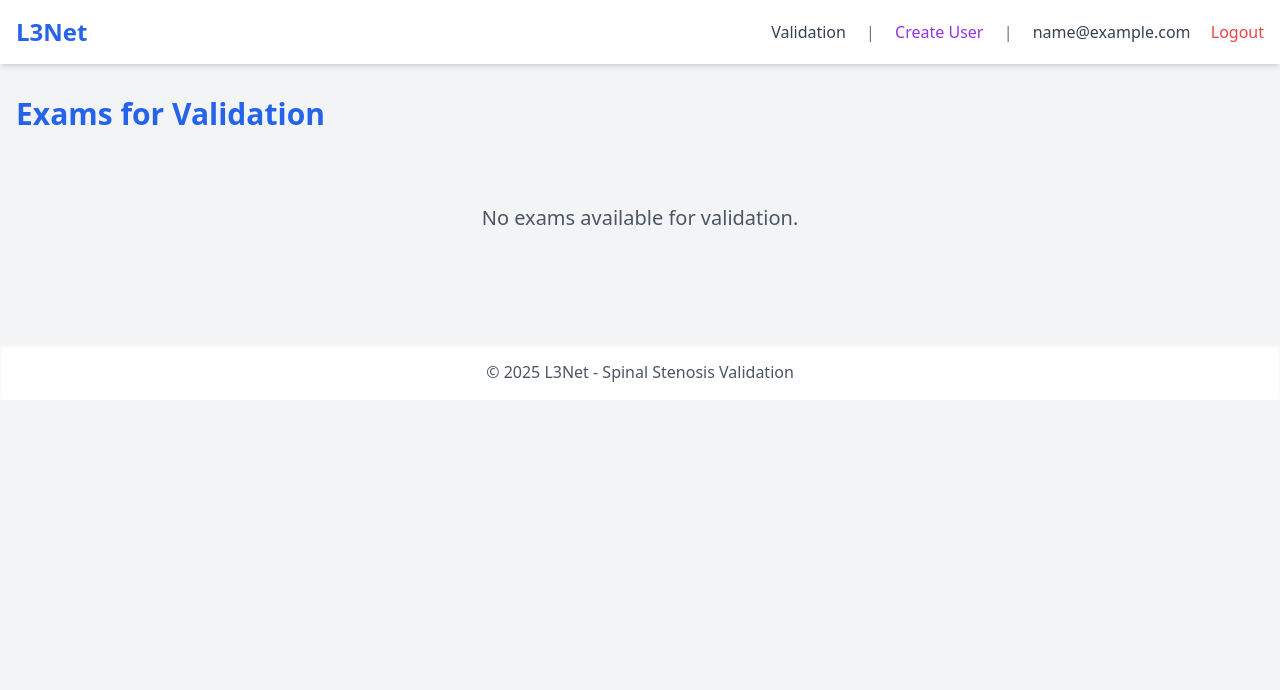
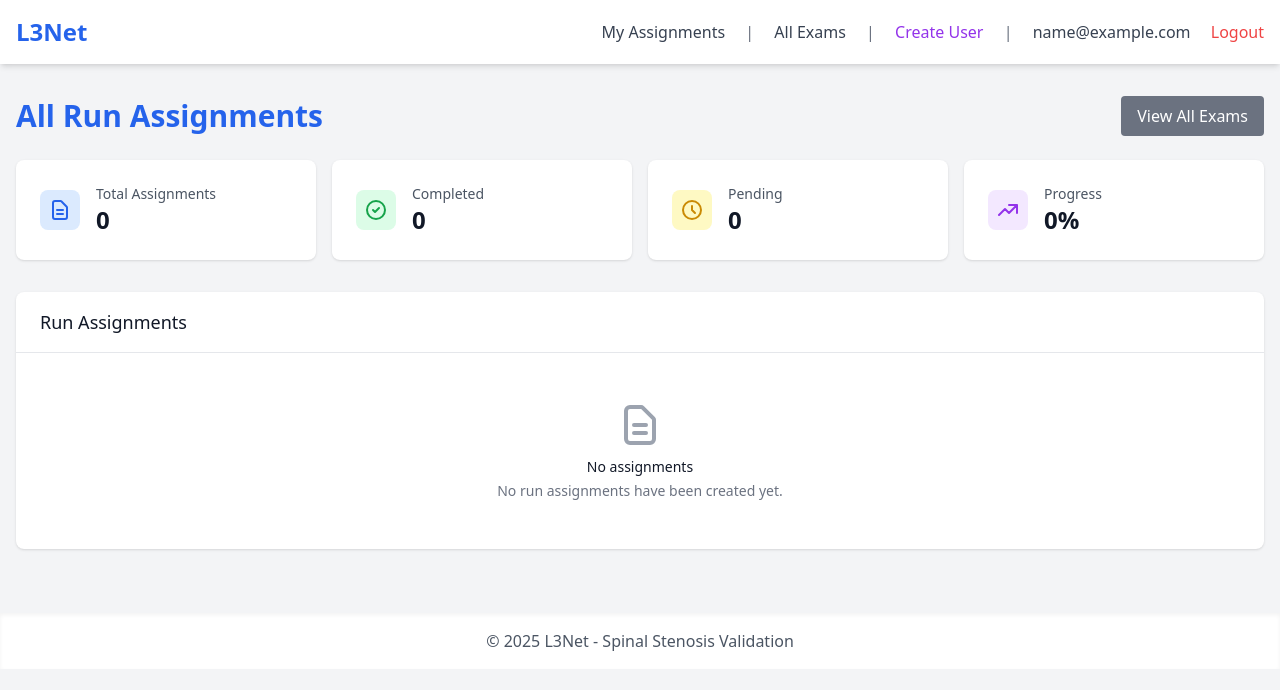
Before and after one commit to jacksonsieben/l3_net-web, a Django app: page /validation/ in a window 1280 px wide. Shown: the top 690 px of the page. Run offline with Django 5.2, Linux system fonts and the light colour scheme; the visitor is signed in with stand-in values (Sample User, id 1); data comes from the database, SQL or seed files in the repository; data that the repository does not hold is empty; some libraries are stand-ins or nearby versions.

Commit message:
feat(validation): Refactor validation system with run assignments and update views/templates

```diff
--- a/templates/base.html
+++ b/templates/base.html
@@ -22,11 +22,17 @@
           <div class="space-x-4">
             {% if user.is_authenticated %}
             <a
+              href="{% url 'validation:run_assignment_list' %}"
+              class="text-gray-700 hover:text-blue-600"
+              >My Assignments</a
+            >
+            {% if user.is_superuser %}
+            <span class="text-gray-500">|</span>
+            <a
               href="{% url 'validation:exam_list' %}"
               class="text-gray-700 hover:text-blue-600"
-              >Validation</a
+              >All Exams</a
             >
-            {% if user.is_superuser %}
             <span class="text-gray-500">|</span>
             <a
               href="{% url 'users:register' %}"
--- a/templates/validation/exam_list.html
+++ b/templates/validation/exam_list.html
@@ -1,6 +1,12 @@
-{% extends "base.html" %} {% block content %}
+{% extends "base.html" %}
+
+{% block content %}
 <div class="container mx-auto px-4 py-8">
-  <h1 class="text-3xl font-bold text-blue-600 mb-6">Exams for Validation</h1>
+  {% if is_superuser %}
+    <h1 class="text-3xl font-bold text-blue-600 mb-6">All Exams (Admin View)</h1>
+  {% else %}
+    <h1 class="text-3xl font-bold text-blue-600 mb-6">Assigned Exams for Validation</h1>
+  {% endif %}
 
   <div class="grid grid-cols-1 md:grid-cols-2 lg:grid-cols-3 gap-6">
     {% for exam in exams %}
@@ -11,20 +17,89 @@
         <h2 class="text-xl font-semibold mb-2">
           Exam ID: {{ exam.external_id }}
         </h2>
-        <p class="text-gray-600 mb-4">
+        <p class="text-gray-600 mb-2">
           Created: {{ exam.created_at|date:"F j, Y" }}
         </p>
+
+        {% for exam_id, assignment_info in exam_assignments.items %}
+          {% if exam_id == exam.id %}
+            <div class="mb-4 p-3 bg-gray-50 rounded">
+              {% if is_superuser and assignment_info.all_users %}
+                <p class="text-sm text-gray-700">
+                  <strong>Total Assignments:</strong> {{ assignment_info.total_assignments }}
+                </p>
+                <p class="text-sm text-gray-700">
+                  <strong>Completed:</strong> {{ assignment_info.completed_assignments }}/{{ assignment_info.total_assignments }}
+                </p>
+                {% if assignment_info.assignments %}
+                  <div class="mt-2">
+                    <p class="text-xs text-gray-600 mb-1">Assigned users:</p>
+                    {% for assignment in assignment_info.assignments %}
+                      <span class="inline-block px-2 py-1 bg-blue-100 text-blue-800 text-xs rounded mr-1 mb-1">
+                        {{ assignment.user.email }}
+                        {% if assignment.is_completed %}✓{% else %}⏳{% endif %}
+                      </span>
+                    {% endfor %}
+                  </div>
+                {% endif %}
+              {% else %}
+                <p class="text-sm text-gray-700">
+                  <strong>Your Assignments:</strong> {{ assignment_info.total_assignments }}
+                </p>
+                <p class="text-sm text-gray-700">
+                  <strong>Completed:</strong> {{ assignment_info.completed_assignments }}/{{ assignment_info.total_assignments }}
+                </p>
+              {% endif %}
+
+              {% if assignment_info.completed_assignments == assignment_info.total_assignments and assignment_info.total_assignments > 0 %}
+                <span class="inline-block mt-1 px-2 py-1 bg-green-100 text-green-800 text-xs rounded">
+                  ✓ All Validated
+                </span>
+              {% else %}
+                <span class="inline-block mt-1 px-2 py-1 bg-yellow-100 text-yellow-800 text-xs rounded">
+                  ⏳ Pending
+                </span>
+              {% endif %}
+            </div>
+          {% endif %}
+        {% endfor %}
+
         <a
           href="{% url 'validation:exam_detail' exam.id %}"
           class="inline-block bg-blue-500 text-white px-4 py-2 rounded hover:bg-blue-600 transition-colors"
         >
-          View & Validate
+          {% if is_superuser %}View Details{% else %}View & Validate{% endif %}
         </a>
       </div>
     </div>
     {% empty %}
     <div class="col-span-3 text-center py-12">
-      <p class="text-xl text-gray-600">No exams available for validation.</p>
+      <div class="bg-yellow-50 border-l-4 border-yellow-400 p-4 rounded">
+        <div class="flex">
+          <div class="flex-shrink-0">
+            <svg class="h-5 w-5 text-yellow-400" viewBox="0 0 20 20" fill="currentColor">
+              <path fill-rule="evenodd" d="M8.257 3.099c.765-1.36 2.722-1.36 3.486 0l5.58 9.92c.75 1.334-.213 2.98-1.742 2.98H4.42c-1.53 0-2.493-1.646-1.743-2.98l5.58-9.92zM11 13a1 1 0 11-2 0 1 1 0 012 0zm-1-8a1 1 0 00-1 1v3a1 1 0 002 0V6a1 1 0 00-1-1z" clip-rule="evenodd" />
+            </svg>
+          </div>
+          <div class="ml-3">
+            {% if is_superuser %}
+              <p class="text-sm text-yellow-700">
+                <strong>No exams found in the system.</strong>
+              </p>
+              <p class="text-sm text-yellow-600 mt-1">
+                Create some exams and run assignments to get started.
+              </p>
+            {% else %}
+              <p class="text-sm text-yellow-700">
+                <strong>No exams assigned for validation.</strong>
+              </p>
+              <p class="text-sm text-yellow-600 mt-1">
+                Contact your administrator to get exam assignments.
+              </p>
+            {% endif %}
+          </div>
+        </div>
+      </div>
     </div>
     {% endfor %}
   </div>
--- /dev/null
+++ b/templates/validation/run_assignment_list.html
@@ -0,0 +1,205 @@
+{% extends "base.html" %}
+
+{% block title %}My Assigned Runs - L3Net Validation{% endblock %}
+
+{% block content %}
+<div class="container mx-auto px-4 py-8">
+  <div class="flex justify-between items-center mb-6">
+    <h1 class="text-3xl font-bold text-blue-600">
+      {% if showing_all_users %}
+        All Run Assignments
+      {% else %}
+        My Assigned Runs
+      {% endif %}
+    </h1>
+
+    {% if user.is_superuser %}
+    <div class="flex gap-2">
+      <a href="{% url 'validation:exam_list' %}"
+         class="bg-gray-500 hover:bg-gray-600 text-white font-medium py-2 px-4 rounded transition">
+        View All Exams
+      </a>
+    </div>
+    {% endif %}
+  </div>
+
+  <!-- Statistics Summary -->
+  <div class="grid grid-cols-1 md:grid-cols-4 gap-4 mb-8">
+    <div class="bg-white rounded-lg shadow p-6">
+      <div class="flex items-center">
+        <div class="p-2 bg-blue-100 rounded-lg">
+          <svg class="w-6 h-6 text-blue-600" fill="none" stroke="currentColor" viewBox="0 0 24 24">
+            <path stroke-linecap="round" stroke-linejoin="round" stroke-width="2" d="M9 12h6m-6 4h6m2 5H7a2 2 0 01-2-2V5a2 2 0 012-2h5.586a1 1 0 01.707.293l5.414 5.414a1 1 0 01.293.707V19a2 2 0 01-2 2z"></path>
+          </svg>
+        </div>
+        <div class="ml-4">
+          <p class="text-sm font-medium text-gray-600">Total Assignments</p>
+          <p class="text-2xl font-bold text-gray-900">{{ total_assignments }}</p>
+        </div>
+      </div>
+    </div>
+
+    <div class="bg-white rounded-lg shadow p-6">
+      <div class="flex items-center">
+        <div class="p-2 bg-green-100 rounded-lg">
+          <svg class="w-6 h-6 text-green-600" fill="none" stroke="currentColor" viewBox="0 0 24 24">
+            <path stroke-linecap="round" stroke-linejoin="round" stroke-width="2" d="M9 12l2 2 4-4m6 2a9 9 0 11-18 0 9 9 0 0118 0z"></path>
+          </svg>
+        </div>
+        <div class="ml-4">
+          <p class="text-sm font-medium text-gray-600">Completed</p>
+          <p class="text-2xl font-bold text-gray-900">{{ completed_assignments }}</p>
+        </div>
+      </div>
+    </div>
+
+    <div class="bg-white rounded-lg shadow p-6">
+      <div class="flex items-center">
+        <div class="p-2 bg-yellow-100 rounded-lg">
+          <svg class="w-6 h-6 text-yellow-600" fill="none" stroke="currentColor" viewBox="0 0 24 24">
+            <path stroke-linecap="round" stroke-linejoin="round" stroke-width="2" d="M12 8v4l3 3m6-3a9 9 0 11-18 0 9 9 0 0118 0z"></path>
+          </svg>
+        </div>
+        <div class="ml-4">
+          <p class="text-sm font-medium text-gray-600">Pending</p>
+          <p class="text-2xl font-bold text-gray-900">{{ pending_assignments }}</p>
+        </div>
+      </div>
+    </div>
+
+    <div class="bg-white rounded-lg shadow p-6">
+      <div class="flex items-center">
+        <div class="p-2 bg-purple-100 rounded-lg">
+          <svg class="w-6 h-6 text-purple-600" fill="none" stroke="currentColor" viewBox="0 0 24 24">
+            <path stroke-linecap="round" stroke-linejoin="round" stroke-width="2" d="M13 7h8m0 0v8m0-8l-8 8-4-4-6 6"></path>
+          </svg>
+        </div>
+        <div class="ml-4">
+          <p class="text-sm font-medium text-gray-600">Progress</p>
+          <p class="text-2xl font-bold text-gray-900">{{ completion_percentage }}%</p>
+        </div>
+      </div>
+    </div>
+  </div>
+
+  <!-- Progress Bar -->
+  {% if total_assignments > 0 %}
+  <div class="bg-white rounded-lg shadow p-6 mb-6">
+    <h3 class="text-lg font-medium text-gray-900 mb-3">Overall Progress</h3>
+    <div class="w-full bg-gray-200 rounded-full h-3">
+      <div class="bg-blue-600 h-3 rounded-full transition-all duration-300" style="width: {{ completion_percentage }}%"></div>
+    </div>
+    <p class="text-sm text-gray-600 mt-2">{{ completed_assignments }} of {{ total_assignments }} assignments completed</p>
+  </div>
+  {% endif %}
+
+  <!-- Assignments List -->
+  <div class="bg-white rounded-lg shadow">
+    <div class="px-6 py-4 border-b border-gray-200">
+      <h3 class="text-lg font-medium text-gray-900">Run Assignments</h3>
+    </div>
+
+    {% if assignments %}
+    <div class="divide-y divide-gray-200">
+      {% for assignment in assignments %}
+      <div class="p-6 hover:bg-gray-50 transition-colors">
+        <div class="flex items-center justify-between">
+          <div class="flex-1">
+            <div class="flex items-center space-x-4">
+              <div class="flex-shrink-0">
+                {% if assignment.is_completed %}
+                  <div class="w-8 h-8 bg-green-100 rounded-full flex items-center justify-center">
+                    <svg class="w-5 h-5 text-green-600" fill="none" stroke="currentColor" viewBox="0 0 24 24">
+                      <path stroke-linecap="round" stroke-linejoin="round" stroke-width="2" d="M5 13l4 4L19 7"></path>
+                    </svg>
+                  </div>
+                {% else %}
+                  <div class="w-8 h-8 bg-yellow-100 rounded-full flex items-center justify-center">
+                    <svg class="w-5 h-5 text-yellow-600" fill="none" stroke="currentColor" viewBox="0 0 24 24">
+                      <path stroke-linecap="round" stroke-linejoin="round" stroke-width="2" d="M12 8v4l3 3m6-3a9 9 0 11-18 0 9 9 0 0118 0z"></path>
+                    </svg>
+                  </div>
+                {% endif %}
+              </div>
+
+              <div class="flex-1 min-w-0">
+                <div class="flex items-center space-x-2">
+                  <h4 class="text-lg font-medium text-gray-900">
+                    Exam: {{ assignment.run.exam_id.external_id }}
+                  </h4>
+                  {% if assignment.is_completed %}
+                    <span class="inline-flex items-center px-2.5 py-0.5 rounded-full text-xs font-medium bg-green-100 text-green-800">
+                      Completed
+                    </span>
+                  {% else %}
+                    <span class="inline-flex items-center px-2.5 py-0.5 rounded-full text-xs font-medium bg-yellow-100 text-yellow-800">
+                      Pending
+                    </span>
+                  {% endif %}
+                </div>
+
+                <div class="mt-1 flex items-center space-x-4 text-sm text-gray-500">
+                  <span>Run ID: {{ assignment.run.id }}</span>
+                  <span>•</span>
+                  <span>Assigned: {{ assignment.assigned_at|date:"M j, Y" }}</span>
+                  {% if showing_all_users %}
+                    <span>•</span>
+                    <span>User: {{ assignment.user.email }}</span>
+                  {% endif %}
+                  {% if assignment.assigned_by %}
+                    <span>•</span>
+                    <span>By: {{ assignment.assigned_by.email }}</span>
+                  {% endif %}
+                </div>
+
+                {% if assignment.notes %}
+                <p class="mt-2 text-sm text-gray-600">{{ assignment.notes }}</p>
+                {% endif %}
+
+                {% if assignment.completed_at %}
+                <p class="mt-1 text-sm text-green-600">
+                  <svg class="inline w-4 h-4 mr-1" fill="none" stroke="currentColor" viewBox="0 0 24 24">
+                    <path stroke-linecap="round" stroke-linejoin="round" stroke-width="2" d="M5 13l4 4L19 7"></path>
+                  </svg>
+                  Completed on {{ assignment.completed_at|date:"M j, Y \a\t H:i" }}
+                </p>
+                {% endif %}
+              </div>
+            </div>
+          </div>
+
+          <div class="flex-shrink-0 ml-4">
+            <a href="{% url 'validation:exam_detail' assignment.run.exam_id.id %}"
+               class="inline-flex items-center px-4 py-2 border border-transparent text-sm font-medium rounded-md text-white bg-blue-600 hover:bg-blue-700 focus:outline-none focus:ring-2 focus:ring-offset-2 focus:ring-blue-500 transition-colors">
+              {% if assignment.is_completed %}
+                Review
+              {% else %}
+                Start Validation
+              {% endif %}
+              <svg class="ml-2 -mr-1 w-4 h-4" fill="none" stroke="currentColor" viewBox="0 0 24 24">
+                <path stroke-linecap="round" stroke-linejoin="round" stroke-width="2" d="M9 5l7 7-7 7"></path>
+              </svg>
+            </a>
+          </div>
+        </div>
+      </div>
+      {% endfor %}
+    </div>
+    {% else %}
+    <div class="p-12 text-center">
+      <svg class="mx-auto h-12 w-12 text-gray-400" fill="none" stroke="currentColor" viewBox="0 0 24 24">
+        <path stroke-linecap="round" stroke-linejoin="round" stroke-width="2" d="M9 12h6m-6 4h6m2 5H7a2 2 0 01-2-2V5a2 2 0 012-2h5.586a1 1 0 01.707.293l5.414 5.414a1 1 0 01.293.707V19a2 2 0 01-2 2z"></path>
+      </svg>
+      <h3 class="mt-2 text-sm font-medium text-gray-900">No assignments</h3>
+      <p class="mt-1 text-sm text-gray-500">
+        {% if showing_all_users %}
+          No run assignments have been created yet.
+        {% else %}
+          You don't have any run assignments yet. Contact your administrator.
+        {% endif %}
+      </p>
+    </div>
+    {% endif %}
+  </div>
+</div>
+{% endblock %}
--- a/validation/models/__init__.py
+++ b/validation/models/__init__.py
@@ -6,3 +6,4 @@ from .model_version import ModelVersion
 from .run import Run
 from .exam import Exam
 from .validation import Validation
+from .run_assignment import RunAssignment
--- a/validation/urls.py
+++ b/validation/urls.py
@@ -4,7 +4,8 @@ from . import views
 app_name = 'validation'
 
 urlpatterns = [
-    path('', views.ExamListView.as_view(), name='exam_list'),
-    path('<int:pk>/', views.ExamDetailView.as_view(), name='exam_detail'),
+    path('', views.RunAssignmentListView.as_view(), name='run_assignment_list'),
+    path('exams/', views.ExamListView.as_view(), name='exam_list'),
+    path('exams/<int:pk>/', views.ExamDetailView.as_view(), name='exam_detail'),
     path('api/exam/<int:pk>/', views.get_exam_data, name='get_exam_data'),
 ]
--- a/validation/views.py
+++ b/validation/views.py
@@ -1,7 +1,8 @@
 from django.shortcuts import render, get_object_or_404
 from django.views.generic import ListView, DetailView
 from django.contrib.auth.mixins import LoginRequiredMixin
-from django.http import JsonResponse
+from django.http import JsonResponse, Http404
+from django.contrib import messages
 
 from .models.exam import Exam
 from .models.run import Run
@@ -9,17 +10,109 @@ from .models.polygon import Polygon
 from .models.pred_severity import PredSeverity
 from .models.pred_vertebra import PredVertebra
 from .models.model_version import ModelVersion
+from .models.run_assignment import RunAssignment
 
 # Create your views here.
+class RunAssignmentListView(LoginRequiredMixin, ListView):
+    """View to display a list of all run assignments for the current user."""
+    model = RunAssignment
+    template_name = 'validation/run_assignment_list.html'
+    context_object_name = 'assignments'
+    login_url = '/users/login/'
+
+    def get_queryset(self):
+        if self.request.user.is_superuser:
+            # Superusers can see all assignments
+            return RunAssignment.objects.all().select_related(
+                'run__exam_id', 'user', 'assigned_by'
+            ).order_by('-assigned_at')
+        else:
+            # Regular users only see their own assignments
+            return RunAssignment.objects.filter(
+                user=self.request.user
+            ).select_related(
+                'run__exam_id', 'assigned_by'
+            ).order_by('-assigned_at')
+
+    def get_context_data(self, **kwargs):
+        context = super().get_context_data(**kwargs)
+
+        # Add statistics for the current user (or all users if superuser)
+        if self.request.user.is_superuser:
+            total_assignments = RunAssignment.objects.count()
+            completed_assignments = RunAssignment.objects.filter(is_completed=True).count()
+            context['showing_all_users'] = True
+        else:
+            total_assignments = RunAssignment.objects.filter(user=self.request.user).count()
+            completed_assignments = RunAssignment.objects.filter(
+                user=self.request.user,
+                is_completed=True
+            ).count()
+            context['showing_all_users'] = False
+
+        context['total_assignments'] = total_assignments
+        context['completed_assignments'] = completed_assignments
+        context['pending_assignments'] = total_assignments - completed_assignments
+
+        if total_assignments > 0:
+            context['completion_percentage'] = round((completed_assignments / total_assignments) * 100, 1)
+        else:
+            context['completion_percentage'] = 0
+
+        return context
+
 class ExamListView(LoginRequiredMixin, ListView):
-    """View to display a list of all exams for validation."""
+    """View to display a list of exams for validation based on user permissions."""
     model = Exam
     template_name = 'validation/exam_list.html'
     context_object_name = 'exams'
     login_url = '/users/login/'
 
     def get_queryset(self):
-        return Exam.objects.all().order_by('-created_at')
+        # Superusers can see all exams
+        if self.request.user.is_superuser:
+            return Exam.objects.all().order_by('-created_at')
+
+        # Regular users only see exams that have runs assigned to them
+        assigned_runs = RunAssignment.objects.filter(user=self.request.user).select_related('run__exam_id')
+        exam_ids = [assignment.run.exam_id.id for assignment in assigned_runs]
+        return Exam.objects.filter(id__in=exam_ids).order_by('-created_at')
+
+    def get_context_data(self, **kwargs):
+        context = super().get_context_data(**kwargs)
+
+        # Add assignment information for each exam
+        exam_assignments = {}
+        for exam in context['exams']:
+            if self.request.user.is_superuser:
+                # For superusers, show all assignments for this exam
+                assignments = RunAssignment.objects.filter(
+                    run__exam_id=exam
+                ).select_related('run', 'user')
+
+                exam_assignments[exam.id] = {
+                    'assignments': assignments,
+                    'total_assignments': assignments.count(),
+                    'completed_assignments': assignments.filter(is_completed=True).count(),
+                    'all_users': True,  # Flag to indicate this shows all users
+                }
+            else:
+                # For regular users, show only their assignments
+                assignments = RunAssignment.objects.filter(
+                    user=self.request.user,
+                    run__exam_id=exam
+                ).select_related('run')
+
+                exam_assignments[exam.id] = {
+                    'assignments': assignments,
+                    'total_assignments': assignments.count(),
+                    'completed_assignments': assignments.filter(is_completed=True).count(),
+                    'all_users': False,
+                }
+
+        context['exam_assignments'] = exam_assignments
+        context['is_superuser'] = self.request.user.is_superuser
+        return context
 
 class ExamDetailView(LoginRequiredMixin, DetailView):
     """View to display an individual exam with its predictions for validation."""
@@ -28,18 +121,76 @@ class ExamDetailView(LoginRequiredMixin, DetailView):
     context_object_name = 'exam'
     login_url = '/users/login/'
 
+    def get_object(self, queryset=None):
+        """Override to check if user has access to this exam through run assignments."""
+        exam = super().get_object(queryset)
+
+        # Superusers can access any exam
+        if self.request.user.is_superuser:
+            return exam
+
+        # Check if user has any run assignments for this exam
+        has_assignment = RunAssignment.objects.filter(
+            user=self.request.user,
+            run__exam_id=exam
+        ).exists()
+
+        if not has_assignment:
+            raise Http404("You don't have permission to validate this exam.")
+
+        return exam
+
     def get_context_data(self, **kwargs):
         context = super().get_context_data(**kwargs)
-        # Get the latest run for this exam
-        run = Run.objects.filter(exam_id=self.object).order_by('-run_date').first()
 
-        if run:
-            # Get vertebra predictions for this run
-            vertebrae = PredSeverity.objects.filter(run_id=run)
+        # Get runs assigned to this user for this exam
+        user_assignments = RunAssignment.objects.filter(
+            user=self.request.user,
+            run__exam_id=self.object
+        ).select_related('run').order_by('-run__run_date')
 
-            # Get severity predictions
+        # For superusers, if they don't have assignments, get the latest run
+        if self.request.user.is_superuser and not user_assignments.exists():
+            latest_run = Run.objects.filter(exam_id=self.object).order_by('-run_date').first()
+            if latest_run:
+                # Create a mock assignment context for display
+                class MockAssignment:
+                    def __init__(self, run):
+                        self.run = run
+                        self.is_completed = False
+
+                    def get_validation_progress(self):
+                        return {
+                            'total_predictions': 0,
+                            'validated_predictions': 0,
+                            'remaining_predictions': 0,
+                            'percentage_complete': 0,
+                            'is_complete': False
+                        }
+
+                assignment = MockAssignment(latest_run)
+                run = latest_run
+                context['run'] = run
+                context['assignment'] = assignment
+                context['validation_progress'] = assignment.get_validation_progress()
+                context['is_superuser_view'] = True
+        elif user_assignments.exists():
+            # Use the latest assigned run
+            assignment = user_assignments.first()
+            run = assignment.run
+            context['run'] = run
+            context['assignment'] = assignment
+            context['validation_progress'] = assignment.get_validation_progress()
+            context['is_superuser_view'] = False
+        else:
+            return context
+
+        # Get severity and vertebrae predictions for the run
+        if 'run' in context:
+            run = context['run']
             severity_predictions = []
             vertebrae_predictions = []
+
             # Get all severities for this run
             severities = PredSeverity.objects.filter(run_id=run)
             vertebrae = PredVertebra.objects.filter(run_id=run)
@@ -62,6 +213,7 @@ class ExamDetailView(LoginRequiredMixin, DetailView):
                         })
                         # Just add one association for demo purposes
                         break
+
             for vertebra in vertebrae:
                 vertebrae_predictions.append({
                     'vertebra_name': vertebra.name,
@@ -77,7 +229,6 @@ class ExamDetailView(LoginRequiredMixin, DetailView):
             context['vertebrae'] = vertebrae
             context['severity_predictions'] = severity_predictions
             context['vertebrae_predictions'] = vertebrae_predictions
-            context['run'] = run
 
         return context
 
```
Also changed, not shown: templates/main/home.html (+7 -2 lines), templates/validation/exam_detail.html (+25 -3 lines), validation/management/commands/create_sample_data.py (+16 -1 lines), validation/models/run_assignment.py (added, +111 -0 lines), validation/models/validation.py (+37 -0 lines), validation/templatetags/custom_tags.py (added, +13 -0 lines), validation/migrations/0004_alter_validation_unique_together_runassignment.py (added), validation/templatetags/__init__.py (added).
